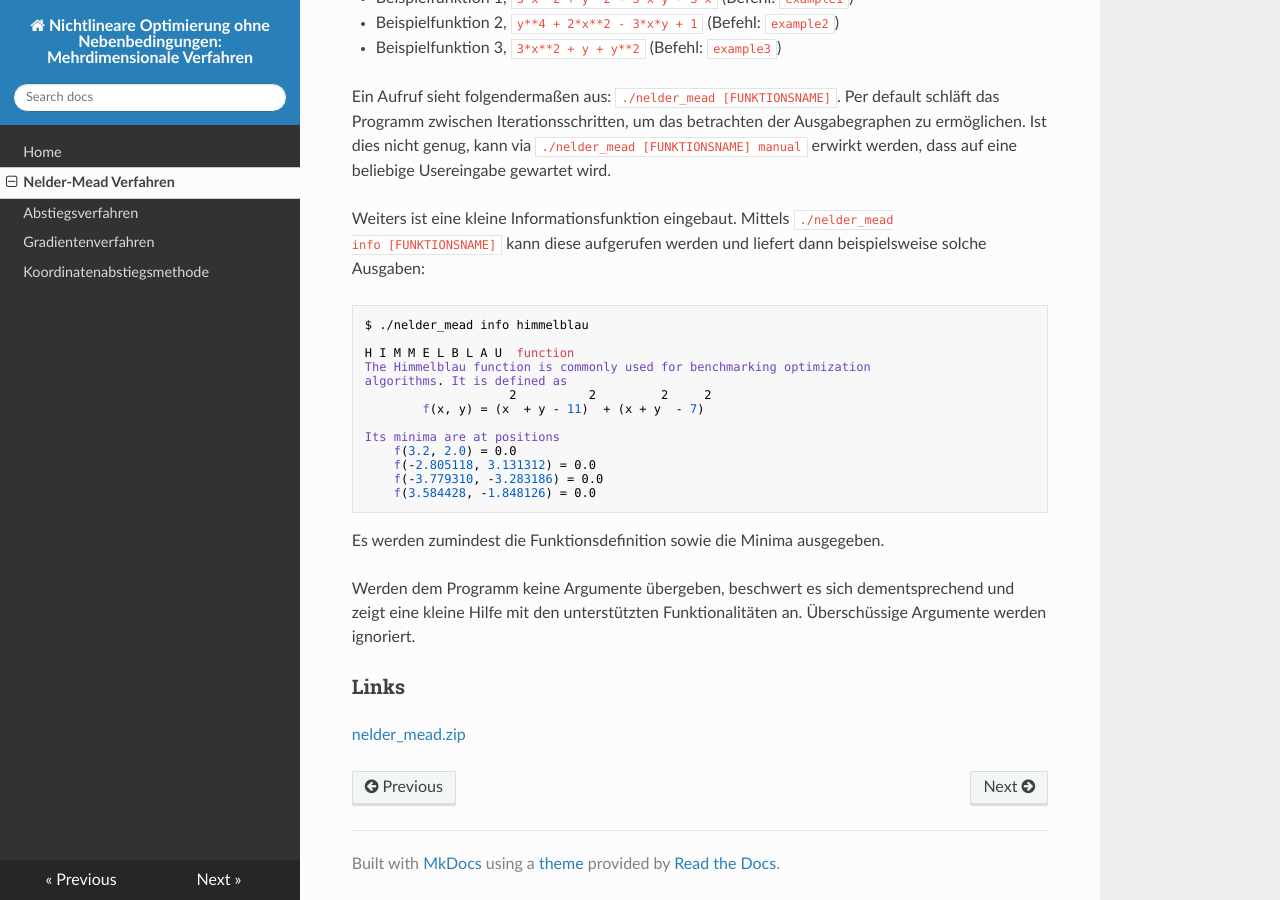
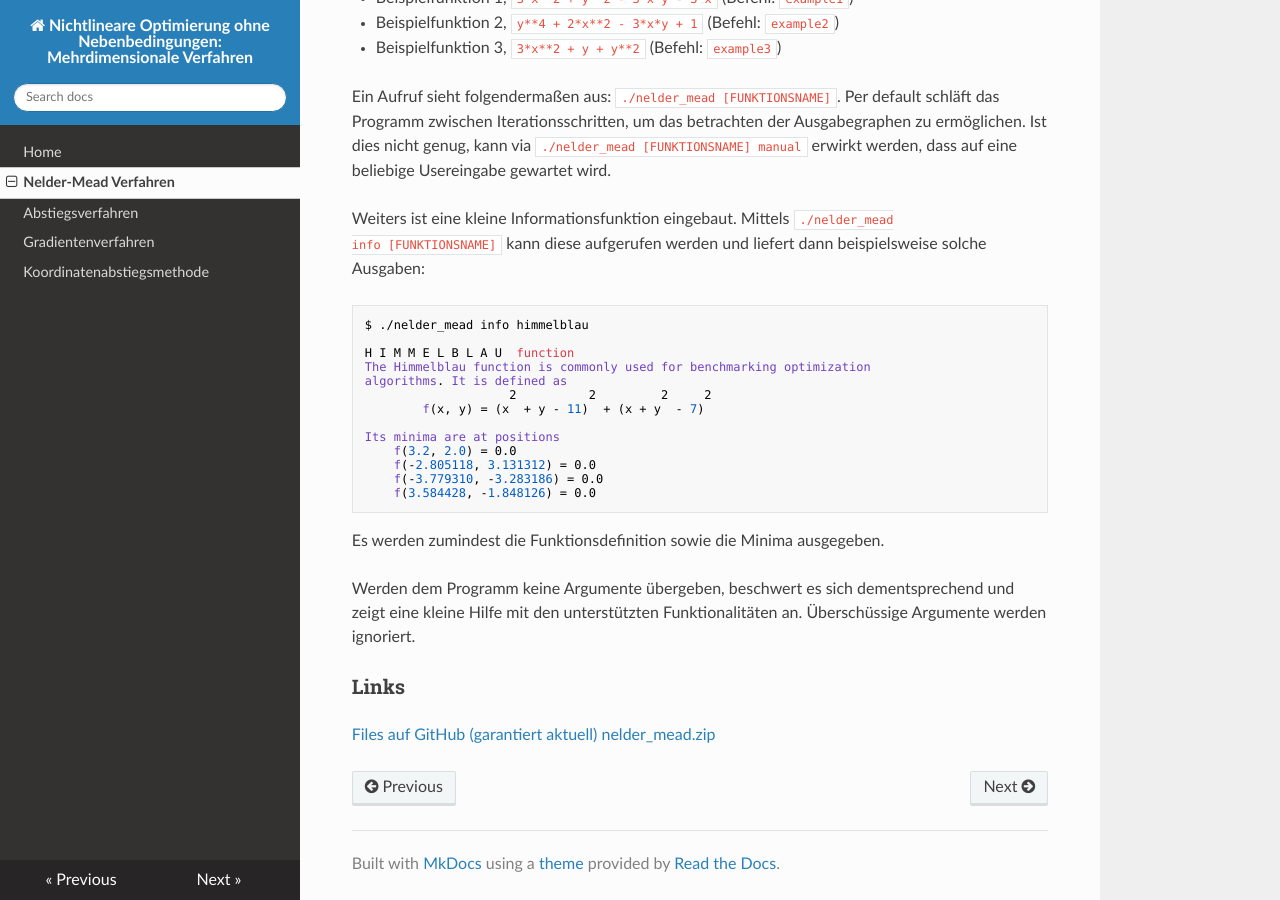
Before and after one commit to burnoutberni/univie-ops, an MkDocs documentation site: the page built from docs/nmo.md, in a window 1280 px wide and 900 px high, scrolled down 4021 px. Built offline with MkDocs 1.6.1, drawn with Linux system fonts in a browser that asks for light colours; nearby versions of some CDN libraries; old or Windows-style settings are respelled for this version of MkDocs.

Commit message:
add file links

```diff
--- a/docs/nmo.md
+++ b/docs/nmo.md
@@ -164,4 +164,5 @@ Funktionalitäten an. Überschüssige Argumente werden ignoriert.
 
 ### Links
 
+[Files auf GitHub (garantiert aktuell)](https://github.com/burnoutberni/univie-ops/tree/master/src/nelder_mead)
 [nelder_mead.zip](https://github.com/burnoutberni/univie-ops/blob/master/src/nelder_mead.zip?raw=true)
```
